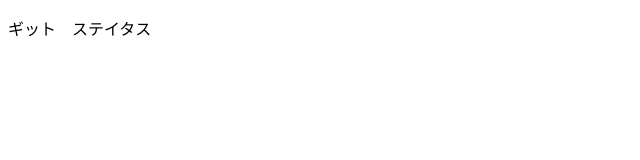
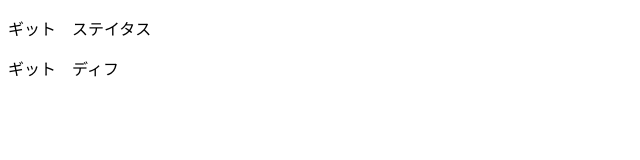
Before and after one commit to oraf0717/git_tutorial_back, a plain HTML site: page index.html in a window 1280 px wide. Shown: the full height of the page, 0-640 px from the left. Drawn offline with Linux system fonts and the light colour scheme.

Commit message:
git diffを追加

```diff
--- a/index.html
+++ b/index.html
@@ -8,5 +8,6 @@
 <body>
     <h1≥ハローワールド</h1>
     <p>ギット　ステイタス</p>
+    <p>ギット　ディフ</p>
 </body>
 </html>
```
